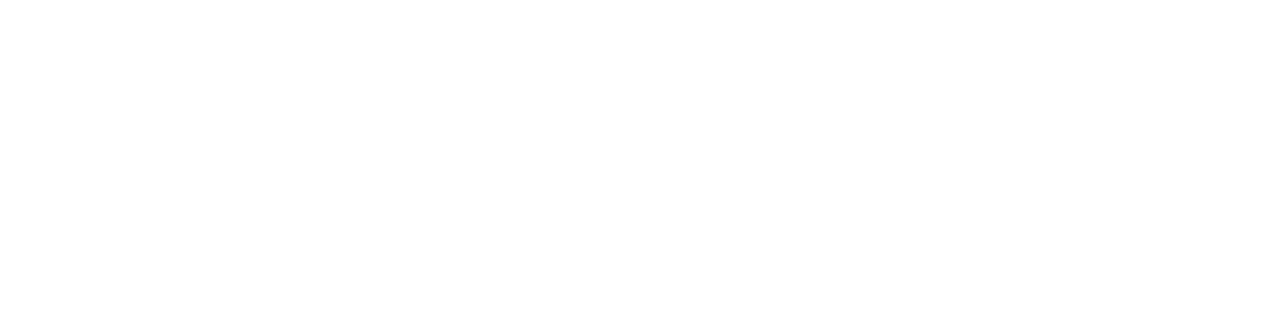
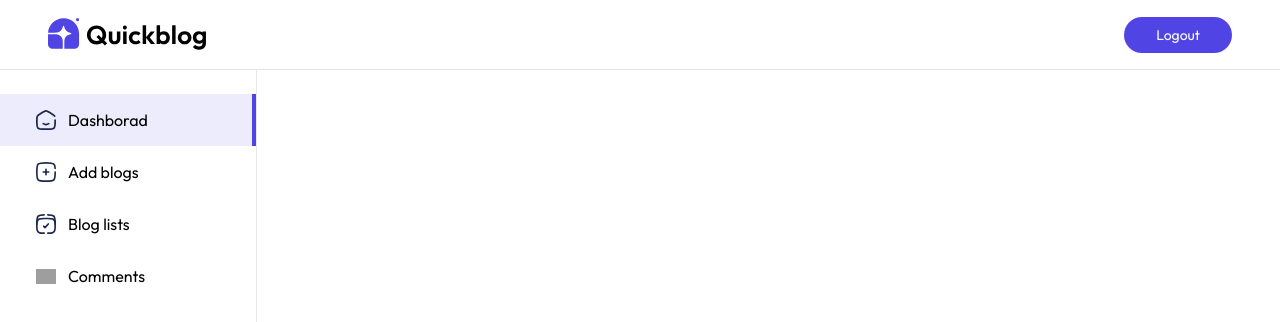
Before and after one commit to fanubalti786/full-stack-ai-powered-blog-app, a React (Vite) app in the folder client/: page /admin in a window 1280 px wide. Before the commit this address had no page. Shown: the top 322 px of the page. Built offline with nearby package versions, Linux system fonts and the light colour scheme; grey boxes are pictures that could not be loaded.

Commit message:
admin dynamci routing files structure done with just layout but remaining pages or dynamic routing remaining

```diff
--- a/client/src/App.jsx
+++ b/client/src/App.jsx
@@ -1,15 +1,29 @@
-import React from 'react'
-import {Route, Routes} from "react-router-dom"
-import Home from './pages/Home'
-import Blog from './pages/Blog'
+import React from "react";
+import { Route, Routes } from "react-router-dom";
+import Home from "./pages/Home";
+import Blog from "./pages/Blog";
+import Layout from "./pages/admin/Layout";
+import Dashboard from "./pages/admin/Dashboard";
+import AddBlog from "./pages/admin/AddBlog";
+import ListBlog from "./pages/admin/ListBlog";
+import Comments from "./pages/admin/Comments";
+import Test from "./components/Test";
 
 export default function App() {
   return (
     <div>
       <Routes>
-        <Route path='/' element={<Home/>} />
-        <Route path='/blog/:id' element={<Blog/>} />
+        <Route path="/" element={<Home />} />
+        <Route path="/blog/:id" element={<Blog />} />
+        <Route path="/admin" element={<Layout />}>
+          <Route index element={<Dashboard />} />
+          <Route path="addBlog" element={<AddBlog />} />
+          <Route path="listBlog" element={<ListBlog />} />
+          <Route path="comments" element={<Comments />} />
+          <Route path="addBlog" element={<AddBlog />} />
+        </Route>
+        <Route path="/test" element={<Test/>} />
       </Routes>
     </div>
-  )
+  );
 }
--- /dev/null
+++ b/client/src/components/Test.jsx
@@ -0,0 +1,14 @@
+import React from 'react'
+
+export default function Test() {
+  return (
+    <div className='flex h-screen w-[700px] border'>
+      <div className='border'>
+            <h1>Hlloe</h1>
+      </div>
+      <div>
+        <p>Lorem ipsum dolor </p>
+      </div>
+    </div>
+  )
+}
--- /dev/null
+++ b/client/src/components/admin/Login.jsx
@@ -0,0 +1,9 @@
+import React from 'react'
+
+export default function Login() {
+  return (
+    <div>
+      Login
+    </div>
+  )
+}
--- /dev/null
+++ b/client/src/components/admin/Sidebar.jsx
@@ -0,0 +1,36 @@
+import React from 'react'
+import { NavLink } from 'react-router-dom'
+import { assets } from '../../assets/assets'
+export default function Sidebar() {
+  return (
+    <div className='border-r border-gray-200 flex flex-col min-h-full pt-6'>
+      <NavLink end={true} to="/admin" className={({isActive}) => `flex items-center
+      gap-3 py-3.5 px-3 md:px-9 md:min-w-64 cursor-pointer ${isActive && `bg-primary/10
+      border-r-4 border-primary`}`}>
+        <img src={assets.home_icon} alt="" className='w-5 min-w-4' />
+        <p>Dashborad</p>
+      </NavLink>
+
+      <NavLink to="/admin/addBlog" className={({isActive}) => `flex items-center
+      gap-3 py-3.5 px-3 md:px-9 md:min-w-64 cursor-pointer ${isActive && `bg-primary/10
+      border-r-4 border-primary`}`}>
+        <img src={assets.add_icon} alt="" className='w-5 min-w-4' />
+        <p>Add blogs</p>
+      </NavLink>
+
+      <NavLink to="/admin/listBlog" className={({isActive}) => `flex items-center
+      gap-3 py-3.5 px-3 md:px-9 md:min-w-64 cursor-pointer ${isActive && `bg-primary/10
+      border-r-4 border-primary`}`}>
+        <img src={assets.list_icon} alt="" className='w-5 min-w-4' />
+        <p>Blog lists</p>
+      </NavLink>
+
+      <NavLink to="/admin/comments" className={({isActive}) => `flex items-center
+      gap-3 py-3.5 px-3 md:px-9 md:min-w-64 cursor-pointer ${isActive && `bg-primary/10
+      border-r-4 border-primary`}`}>
+        <img src={assets.comment_icon} alt="" className='w-5 min-w-4' />
+        <p>Comments</p>
+      </NavLink>
+    </div>
+  )
+}
--- /dev/null
+++ b/client/src/pages/admin/AddBlog.jsx
@@ -0,0 +1,9 @@
+import React from 'react'
+
+export default function AddBlog() {
+  return (
+    <div>
+      AddBlog
+    </div>
+  )
+}
--- /dev/null
+++ b/client/src/pages/admin/Comments.jsx
@@ -0,0 +1,9 @@
+import React from 'react'
+
+export default function Comments() {
+  return (
+    <div>
+      Comments Blog
+    </div>
+  )
+}
--- /dev/null
+++ b/client/src/pages/admin/Dashboard.jsx
@@ -0,0 +1,9 @@
+import React from 'react'
+
+export default function Dashboard() {
+  return (
+    <div>
+      Dashboard
+    </div>
+  )
+}
--- /dev/null
+++ b/client/src/pages/admin/Layout.jsx
@@ -0,0 +1,41 @@
+import React from "react";
+import { Outlet } from "react-router-dom";
+import { useNavigate } from "react-router-dom";
+import { assets } from "../../assets/assets";
+import Sidebar from "../../components/admin/Sidebar";
+export default function Layout() {
+  const navigate = useNavigate();
+  const logout = () => {
+    navigate("/");
+  };
+  return (
+    <div className="">
+      <div
+        className="flex justify-between items-center py-2 h-[70px] border-b px-4 sm:px-12
+    border-gray-200 "
+      >
+        <img
+          onClick={() => navigate("/")}
+          src={assets.logo}
+          alt=""
+          className="w-32 sm:w-40 cursor-pointer"
+        />
+        <button
+          onClick={logout}
+          className="px-4 py-1 sm:px-8 sm:py-2  text-sm bg-primary text-white rounded-full cursor-pointer"
+        >
+          Logout
+        </button>
+      </div>
+
+
+      <div className="flex h-[calc(100vh-70px)] ">
+
+        <div className=""><Sidebar/></div>
+        {/* <div className="border mx-1">< Outlet/></div> */}
+
+
+       </div>
+    </div>
+  );
+}
--- /dev/null
+++ b/client/src/pages/admin/ListBlog.jsx
@@ -0,0 +1,9 @@
+import React from 'react'
+
+export default function ListBlog() {
+  return (
+    <div>
+      ListBlog
+    </div>
+  )
+}
```
